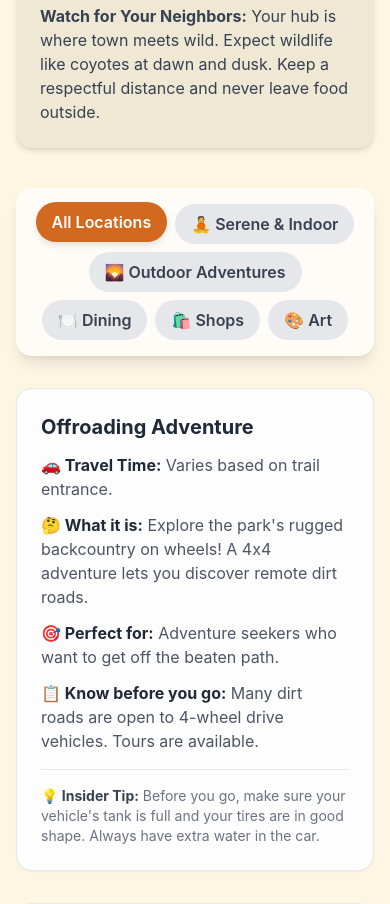
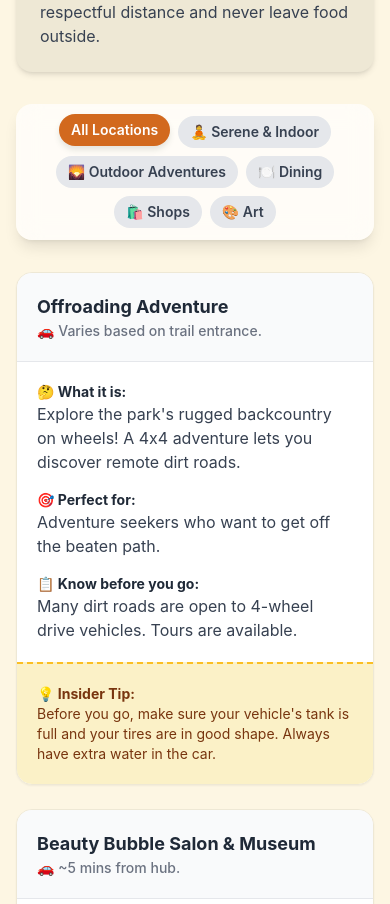
Before and after one commit to anthonybaxa/aj-joshuatree, a plain HTML site: page index.html in a window 390 px wide. Shown: the part 1096-2000 px from the top of the page. Drawn offline with nearby package versions, Linux system fonts and the light colour scheme.

Commit message:
Update index.html

```diff
--- a/index.html
+++ b/index.html
@@ -27,29 +27,33 @@
         }
         .location-card {
             transition: transform 0.3s ease, box-shadow 0.3s ease;
-            background-color: #fdfdfd;
+            background-color: #ffffff;
+            border: 1px solid #EEE8D5;
         }
         .location-card:hover {
             transform: translateY(-5px);
-            box-shadow: 0 10px 15px -3px rgba(0, 0, 0, 0.1), 0 4px 6px -2px rgba(0, 0, 0, 0.05);
+            box-shadow: 0 10px 15px -3px rgba(0, 0, 0, 0.07), 0 4px 6px -2px rgba(0, 0, 0, 0.04);
         }
         .pro-tips {
             background-color: #EEE8D5; /* A slightly darker sandstone for contrast */
+        }
+        .insider-tip {
+            background-color: #FBF1C7; /* A lighter, yellower sandstone for tips */
         }
     </style>
 </head>
 <body class="antialiased">
 
-    <div class="container mx-auto p-4 md:p-8 max-w-7xl">
+    <div class="container mx-auto p-4 sm:p-6 md:p-8 max-w-7xl">
 
-        <header class="text-center mb-8">
-            <h1 class="text-4xl md:text-5xl font-bold text-gray-800 mb-2">🌵 The Joshua Tree At-a-Glance Guide 🌵</h1>
-            <p class="text-lg text-gray-600 max-w-3xl mx-auto">
+        <header class="text-center mb-8 md:mb-10">
+            <h1 class="text-3xl sm:text-4xl md:text-5xl font-bold text-gray-800 mb-2">🌵 The Joshua Tree At-a-Glance Guide 🌵</h1>
+            <p class="text-base sm:text-lg text-gray-600 max-w-3xl mx-auto">
                 Welcome to your ultimate guide for an unforgettable desert adventure! We're focused on the most unique and exciting experiences that don't require hiking boots—from quirky art installations and relaxing sound baths to incredible scenic drives and delicious local eats.
             </p>
         </header>
 
-        <section class="pro-tips p-6 rounded-2xl mb-10 shadow-md">
+        <section class="pro-tips p-6 rounded-2xl mb-8 md:mb-10 shadow-md">
             <h2 class="text-2xl font-bold text-center mb-4 text-gray-800">✨ Pro-Tips for Your Adventure ✨</h2>
             <ul class="grid grid-cols-1 md:grid-cols-2 gap-4 text-gray-700">
                 <li><strong>Hydration is Key:</strong> The golden rule is <strong>one gallon of water per person, per day.</strong> Pack salty snacks to stay energized.</li>
@@ -62,18 +66,18 @@
             </ul>
         </section>
 
-        <nav id="navigation" class="sticky top-4 z-10 bg-white/70 backdrop-blur-md p-4 rounded-2xl shadow-lg mb-8">
+        <nav id="navigation" class="sticky top-4 z-10 bg-white/70 backdrop-blur-md p-3 sm:p-4 rounded-2xl shadow-lg mb-8 md:mb-10">
             <div class="flex flex-wrap justify-center gap-2">
-                <button class="nav-btn active px-4 py-2 rounded-full font-semibold text-gray-700 bg-gray-200" data-filter="all">All Locations</button>
-                <button class="nav-btn px-4 py-2 rounded-full font-semibold text-gray-700 bg-gray-200" data-filter="part1">🧘 Serene & Indoor</button>
-                <button class="nav-btn px-4 py-2 rounded-full font-semibold text-gray-700 bg-gray-200" data-filter="part2">🌄 Outdoor Adventures</button>
-                <button class="nav-btn px-4 py-2 rounded-full font-semibold text-gray-700 bg-gray-200" data-filter="dining">🍽️ Dining</button>
-                <button class="nav-btn px-4 py-2 rounded-full font-semibold text-gray-700 bg-gray-200" data-filter="shops">🛍️ Shops</button>
-                 <button class="nav-btn px-4 py-2 rounded-full font-semibold text-gray-700 bg-gray-200" data-filter="art">🎨 Art</button>
+                <button class="nav-btn active px-3 py-1.5 sm:px-4 sm:py-2 rounded-full font-semibold text-sm sm:text-base text-gray-700 bg-gray-200" data-filter="all">All Locations</button>
+                <button class="nav-btn px-3 py-1.5 sm:px-4 sm:py-2 rounded-full font-semibold text-sm sm:text-base text-gray-700 bg-gray-200" data-filter="part1">🧘 Serene & Indoor</button>
+                <button class="nav-btn px-3 py-1.5 sm:px-4 sm:py-2 rounded-full font-semibold text-sm sm:text-base text-gray-700 bg-gray-200" data-filter="part2">🌄 Outdoor Adventures</button>
+                <button class="nav-btn px-3 py-1.5 sm:px-4 sm:py-2 rounded-full font-semibold text-sm sm:text-base text-gray-700 bg-gray-200" data-filter="dining">🍽️ Dining</button>
+                <button class="nav-btn px-3 py-1.5 sm:px-4 sm:py-2 rounded-full font-semibold text-sm sm:text-base text-gray-700 bg-gray-200" data-filter="shops">🛍️ Shops</button>
+                 <button class="nav-btn px-3 py-1.5 sm:px-4 sm:py-2 rounded-full font-semibold text-sm sm:text-base text-gray-700 bg-gray-200" data-filter="art">🎨 Art</button>
             </div>
         </nav>
 
-        <main id="locations-grid" class="grid grid-cols-1 md:grid-cols-2 lg:grid-cols-3 gap-8">
+        <main id="locations-grid" class="grid grid-cols-1 md:grid-cols-2 lg:grid-cols-3 gap-6 md:gap-8">
             <!-- Location cards will be dynamically inserted here -->
         </main>
     </div>
@@ -424,16 +428,18 @@
 
                 filteredData.forEach(loc => {
                     const card = `
-                        <div class="location-card flex flex-col border border-gray-200 rounded-2xl p-6 shadow-sm overflow-hidden" data-part="${loc.part}" data-category="${loc.category}">
-                            <h3 class="text-xl font-bold text-gray-800 mb-3">${loc.name}</h3>
-                            <div class="space-y-3 text-gray-600 flex-grow">
-                                <p><strong class="text-gray-800">🚗 Travel Time:</strong> ${loc.travelTime}</p>
-                                <p><strong class="text-gray-800">🤔 What it is:</strong> ${loc.whatItIs}</p>
-                                <p><strong class="text-gray-800">🎯 Perfect for:</strong> ${loc.perfectFor}</p>
-                                <p><strong class="text-gray-800">📋 Know before you go:</strong> ${loc.knowBeforeYouGo}</p>
+                        <div class="location-card flex flex-col rounded-2xl shadow-sm overflow-hidden">
+                            <div class="p-5 sm:p-6 bg-gray-50 border-b border-gray-200">
+                                <h3 class="text-lg sm:text-xl font-bold text-gray-800">${loc.name}</h3>
+                                <p class="text-sm text-gray-500 font-medium">🚗 ${loc.travelTime}</p>
                             </div>
-                            <div class="mt-4 pt-4 border-t border-gray-200">
-                                <p class="text-sm text-gray-500"><strong class="text-gray-700">💡 Insider Tip:</strong> ${loc.insiderTip}</p>
+                            <div class="p-5 sm:p-6 space-y-4 text-base text-gray-700 flex-grow">
+                                <p><strong class="text-gray-800 block text-sm">🤔 What it is:</strong> ${loc.whatItIs}</p>
+                                <p><strong class="text-gray-800 block text-sm">🎯 Perfect for:</strong> ${loc.perfectFor}</p>
+                                <p><strong class="text-gray-800 block text-sm">📋 Know before you go:</strong> ${loc.knowBeforeYouGo}</p>
+                            </div>
+                            <div class="mt-auto p-5 sm:p-6 insider-tip border-t-2 border-dashed border-amber-400">
+                                <p class="text-sm text-amber-900"><strong class="text-amber-900 block font-bold">💡 Insider Tip:</strong> ${loc.insiderTip}</p>
                             </div>
                         </div>
                     `;
```
